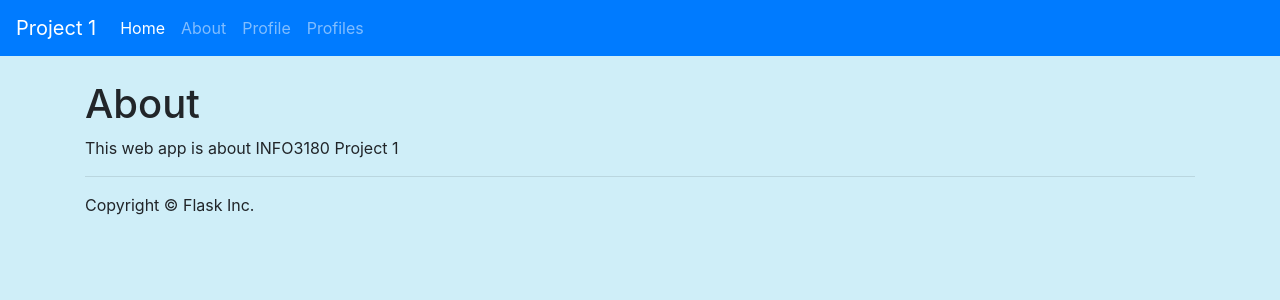
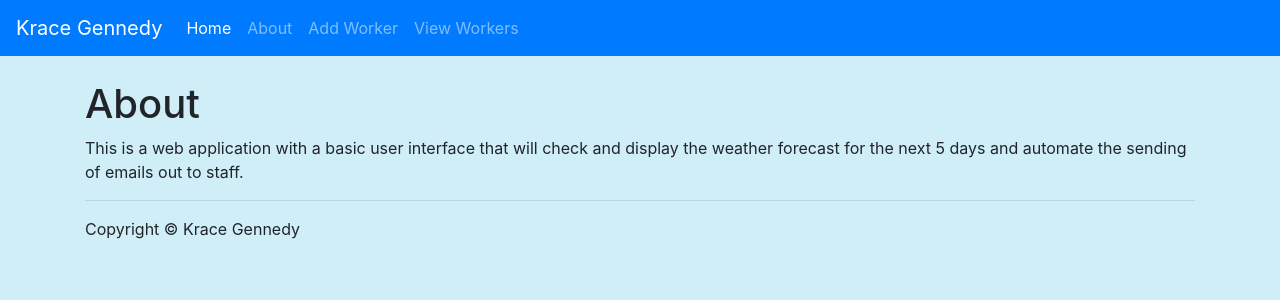
Before and after one commit to mon-mons/ppt-tech-evaluation, a Flask app: page /about/ in a window 1280 px wide. Shown: the top 300 px of the page. Run offline with Flask 2, Linux system fonts and the light colour scheme; some libraries are stand-ins or nearby versions.

```diff
--- a/app/__init__.py
+++ b/app/__init__.py
@@ -4,7 +4,7 @@ from flask_sqlalchemy import SQLAlchemy
 
 app = Flask(__name__)
 app.config['SECRET_KEY'] = "change this to be a more random key"
-app.config['SQLALCHEMY_DATABASE_URI'] = ""
+app.config['SQLALCHEMY_DATABASE_URI'] = "postgresql://ppt:ppt@localhost/ppt"
 app.config['SQLALCHEMY_TRACK_MODIFICATIONS'] = True # added just to suppress a warning
 UPLOAD_FOLDER = './app/static/uploads'
 db = SQLAlchemy(app)
--- a/app/models.py
+++ b/app/models.py
@@ -17,7 +17,7 @@ class Workers(db.Model):
     addresslocation=db.Column(db.String(80))
 
 
-    def __init__(self, first_name, last_name,address1,city,country,telehone_no,role, email, addresslocation):
+    def __init__(self, first_name, last_name,address1,city,country,telephone_no,role, email, addresslocation):
         self.first_name = first_name
         self.last_name = last_name
         self.address1=address1
--- a/app/static/css/app.css
+++ b/app/static/css/app.css
@@ -36,8 +36,15 @@ body {
 
 .profileinfo{
     margin-right: 100px;
-    width: 250px;
+    width: 300px;
 }
+
+#workercontainer{
+
+    display: grid;
+    grid-template-columns: repeat(2, 1fr);
+}
+
 
 .icon{
     height: 25px;
@@ -66,7 +73,7 @@ body {
 
 #soloprofile{
     display: grid;
-    grid-template-rows: auto auto auto;
+    grid-template-rows: auto auto;
     background-color: white;
     border-radius: 10px;
     border-top: 3px solid blue ;
@@ -80,6 +87,7 @@ body {
     margin-right: 40px;
     margin-bottom: 30px;
 }
+
 
 #user{
     display:flex;
--- a/app/templates/about.html
+++ b/app/templates/about.html
@@ -2,5 +2,5 @@
 
 {% block main %}
 <h1 class="page-header">About</h1>
-<p>This web app is about INFO3180 Project 1 </p>
+<p>This is a web application with a basic user interface that will check and display the weather forecast for the next 5 days and automate the sending of emails out to staff.</p>
 {% endblock %}
--- a/app/templates/addworker.html
+++ b/app/templates/addworker.html
@@ -22,7 +22,7 @@
             {{ form.country.label }} {{ form.country(class="form-control") }}
         </div>
         <div class="form-group">
-            {{ form.telephone_no.label }} {{ form.telephone_no(class="form-control", id="textarea") }}
+            {{ form.telephone_no.label }} {{ form.telephone_no(class="form-control") }}
         </div>
          <div class="form-group">
             {{ form.role.label }} {{ form.role(class="form-control") }}
@@ -33,7 +33,7 @@
         <div class="form-group">
             {{ form.addresslocation.label }} {{ form.addresslocation(class="form-control") }}
         </div>
-        <button id="addprofilebtn" type="submit" class="btn btn-primary">Add Profile</button>
+        <button id="addprofilebtn" type="submit" class="btn btn-primary">Add Worker</button>
     </form>
     </div>
 {% endblock %}
--- a/app/templates/base.html
+++ b/app/templates/base.html
@@ -5,7 +5,7 @@
     <meta http-equiv="X-UA-Compatible" content="IE=edge">
     <meta name="viewport" content="width=device-width, initial-scale=1">
     <!-- The above 3 meta tags *must* come first in the head; any other head content must come *after* these tags -->
-    <title>INFO3180 Project 1</title>
+    <title>Krace Gennedy Weather Forecaster</title>
 
     <!-- Bootstrap -->
     <link href="/static/css/bootstrap.min.css" rel="stylesheet">
--- a/app/templates/footer.html
+++ b/app/templates/footer.html
@@ -1,2 +1,2 @@
 <hr>
-<p>Copyright &copy; Flask Inc.</p>
+<p>Copyright &copy; Krace Gennedy</p>
--- a/app/templates/header.html
+++ b/app/templates/header.html
@@ -1,5 +1,5 @@
 <nav class="navbar navbar-expand-lg navbar-dark bg-primary fixed-top">
-  <a class="navbar-brand" href="#">Project 1</a>
+  <a class="navbar-brand" href="#">Krace Gennedy</a>
   <button class="navbar-toggler" type="button" data-toggle="collapse" data-target="#navbarSupportedContent" aria-controls="navbarSupportedContent" aria-expanded="false" aria-label="Toggle navigation">
     <span class="navbar-toggler-icon"></span>
   </button>
@@ -13,10 +13,10 @@
         <a class="nav-link" href="{{ url_for('about') }}">About</a>
       </li>
        <li class="nav-item">
-        <a class="nav-link" href="{{ url_for('addworker') }}">Profile</a>
+        <a class="nav-link" href="{{ url_for('addworker') }}">Add Worker</a>
       </li>
       <li class="nav-item">
-        <a class="nav-link" href="{{ url_for('profiles') }}">Profiles</a>
+        <a class="nav-link" href="{{ url_for('workers') }}">View Workers</a>
       </li>
     </ul>
   </div>
--- a/app/templates/home.html
+++ b/app/templates/home.html
@@ -2,6 +2,6 @@
 
 {% block main %}
 {% include 'flash_messages.html' %}
-<h1 class="page-header">Project 1 </h1>
+<h1 class="page-header">Weather Forecaster</h1>
 <p class="lead">This is Project 1 for INFO3180.</p>
 {% endblock %}
--- a/app/views.py
+++ b/app/views.py
@@ -47,23 +47,23 @@ def addworker():
         email=workerform.email.data
         addresslocation=workerform.addresslocation.data
         flash('Worker has been added!', 'success')
-        worker=Workers(first_name=firstname,last_name=lastname, address1= address1, city=city, country=country, telehone_no=telephone_no, role=role, email=email, addresslocation=addresslocation)
+        worker=Workers(first_name=firstname,last_name=lastname, address1= address1, city=city, country=country, telephone_no=telephone_no, role=role, email=email, addresslocation=addresslocation)
         db.session.add(worker)
         db.session.commit()
-        return redirect(url_for('profiles'))
+        return redirect(url_for('home'))
     return render_template('addworker.html', form=workerform)
 
-@app.route('/profiles')
-def profiles():
-    """Render the website's profiles page."""
-    userprofiles = UserProfile.query.all()
-    return render_template('profiles.html', userprofiles=userprofiles)
+@app.route('/workers')
+def workers():
+    """Render the website's workers page."""
+    employees = Workers.query.all()
+    return render_template('workers.html', employees=employees)
 
-@app.route('/profile/<userid>')
-def loaduserprofile(userid):
-    """Render an individual user profile by the specific user's id."""
-    userprofile =UserProfile.query.filter_by(id=int(userid)).first()
-    return render_template('loaduserprofile.html', userprofile=userprofile)
+# @app.route('/profile/<userid>')
+# def loaduserprofile(userid):
+#     """Render an individual user profile by the specific user's id."""
+#     userprofile =UserProfile.query.filter_by(id=int(userid)).first()
+#     return render_template('loaduserprofile.html', userprofile=userprofile)
 
 
 @app.after_request
```
Also changed, not shown: app/templates/loaduserprofile.html (deleted, +0 -24 lines), app/templates/profiles.html (deleted, +0 -27 lines), app/templates/secure_page.html (deleted, +0 -7 lines), app/templates/workers.html (added, +27 -0 lines), migrations/versions/9ddb31c5faa1_.py (deleted, +0 -39 lines), migrations/versions/d16e81d66572_.py (renamed from migrations/versions/4f35ddf09303_.py, +5 -18 lines).
